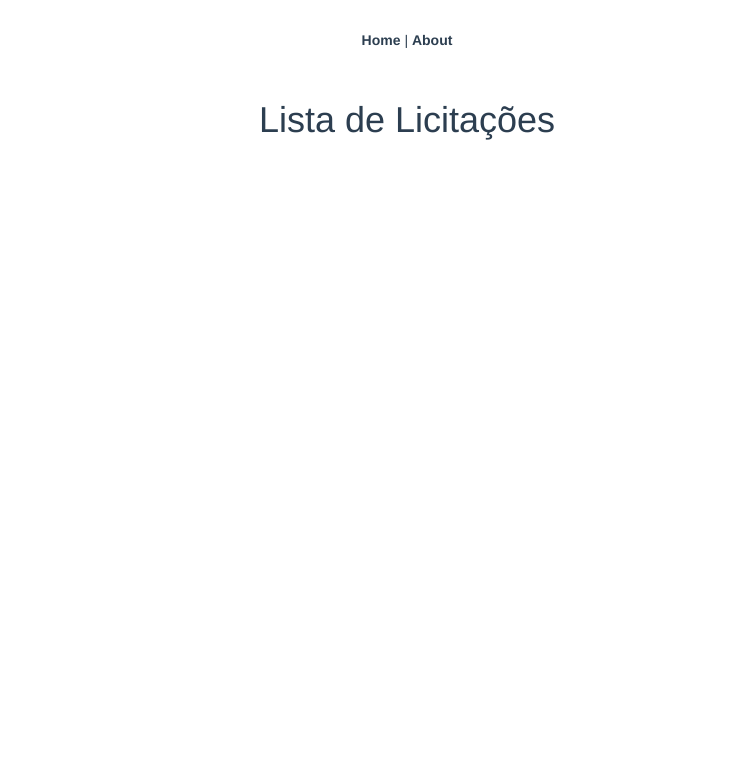
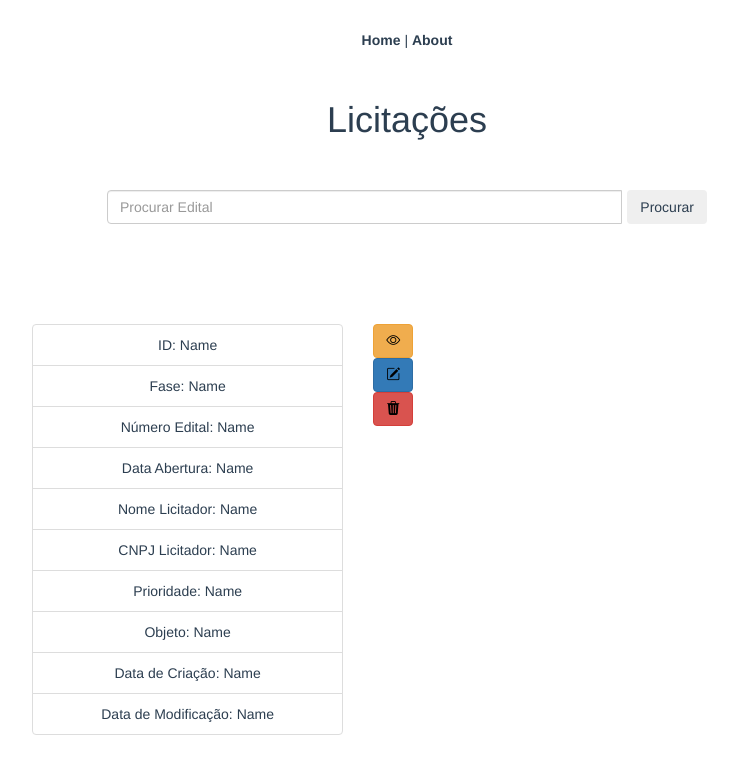
Before and after one commit to alexcssilva/Ibiz-Tech, a Vue app: page /licitation in a window 1280 px wide. Shown: the top 774 px of the page, without its empty margins (233-971 px from the left). Built offline with nearby package versions, Linux system fonts and the light colour scheme.

Commit message:
feat: :lipstick: Added partial styling to the component - LicitationList

```diff
--- a/src/components/LicitationList.vue
+++ b/src/components/LicitationList.vue
@@ -1,6 +1,54 @@
 <template>
-  <div>
-    <h1>Lista de Licitações</h1>
+  <div class="container-search">
+    <h1>Licitações</h1>
+    <form>
+      <div class="input-group mb-3">
+        <input type="text" class="form-control" placeholder="Procurar Edital" aria-label="Recipient's username"
+          aria-describedby="button-addon2">
+        <button class="btn btn-outline-secondary" type="button" id="button-addon2">Procurar</button>
+      </div>
+    </form>
+    <div class="container mt-3">
+      <div class="row">
+        <div class="col-md-6">
+          <div class="card my-2 list-group-item-secondary shadow-lg">
+            <div class="card-body">
+              <div class="row align-items-center">
+                <div class="col-sm-4">
+
+                </div>
+                <div class="col-sm-7">
+                  <ul class="list-group">
+                    <li class="list-group-item list-group-item">ID: <span class="fw-bold">Name</span> </li>
+                    <li class="list-group-item list-group-item">Fase: <span class="fw-bold">Name</span> </li>
+                    <li class="list-group-item list-group-item">Número Edital: <span class="fw-bold">Name</span> </li>
+                    <li class="list-group-item list-group-item">Data Abertura: <span class="fw-bold">Name</span> </li>
+                    <li class="list-group-item list-group-item">Nome Licitador: <span class="fw-bold">Name</span> </li>
+                    <li class="list-group-item list-group-item">CNPJ Licitador: <span class="fw-bold">Name</span> </li>
+                    <li class="list-group-item list-group-item">Prioridade: <span class="fw-bold">Name</span> </li>
+                    <li class="list-group-item list-group-item">Objeto: <span class="fw-bold">Name</span> </li>
+                    <li class="list-group-item list-group-item">Data de Criação: <span class="fw-bold">Name</span> </li>
+                    <li class="list-group-item list-group-item">Data de Modificação: <span class="fw-bold">Name</span>
+                    </li>
+                  </ul>
+                </div>
+                <div class="col-sm-1 d-flex flex-column justify-content-center align-items-center">
+                  <router-link to="/licitation/detail/:licitationId" class="btn btn-warning my-2">
+                    <i class="bi bi-eye icon-black"></i>
+                  </router-link>
+                  <router-link to="/licitation/detail/edit/:licitationId" class="btn btn-primary my-2">
+                    <i class="bi bi-pencil-square icon-black"></i>
+                  </router-link>
+                  <button class="btn btn-danger my-2">
+                    <i class="bi bi-trash3-fill icon-black"></i>
+                  </button>
+                </div>
+              </div>
+            </div>
+          </div>
+        </div>
+      </div>
+    </div>
   </div>
 </template>
 
@@ -10,20 +58,30 @@ export default {
 }
 </script>
 
-<!-- Add "scoped" attribute to limit CSS to this component only -->
 <style scoped>
-h3 {
-  margin: 40px 0 0;
+.container-search {
+  display: flex;
+  flex-direction: column;
+  align-items: center;
+  justify-content: center;
 }
-ul {
-  list-style-type: none;
-  padding: 0;
+
+.input-group {
+  text-align: c;
+  display: flex;
+  justify-content: center;
+  margin-top: 40px;
+  margin-bottom: 100px;
+  width: 600px;
 }
-li {
-  display: inline-block;
-  margin: 0 10px;
+
+.form-container {
+  display: flex;
+  justify-content: center;
+  margin-top: 2px;
 }
-a {
-  color: #42b983;
+
+.form-control {
+  margin-right: 5px;
 }
 </style>
```
